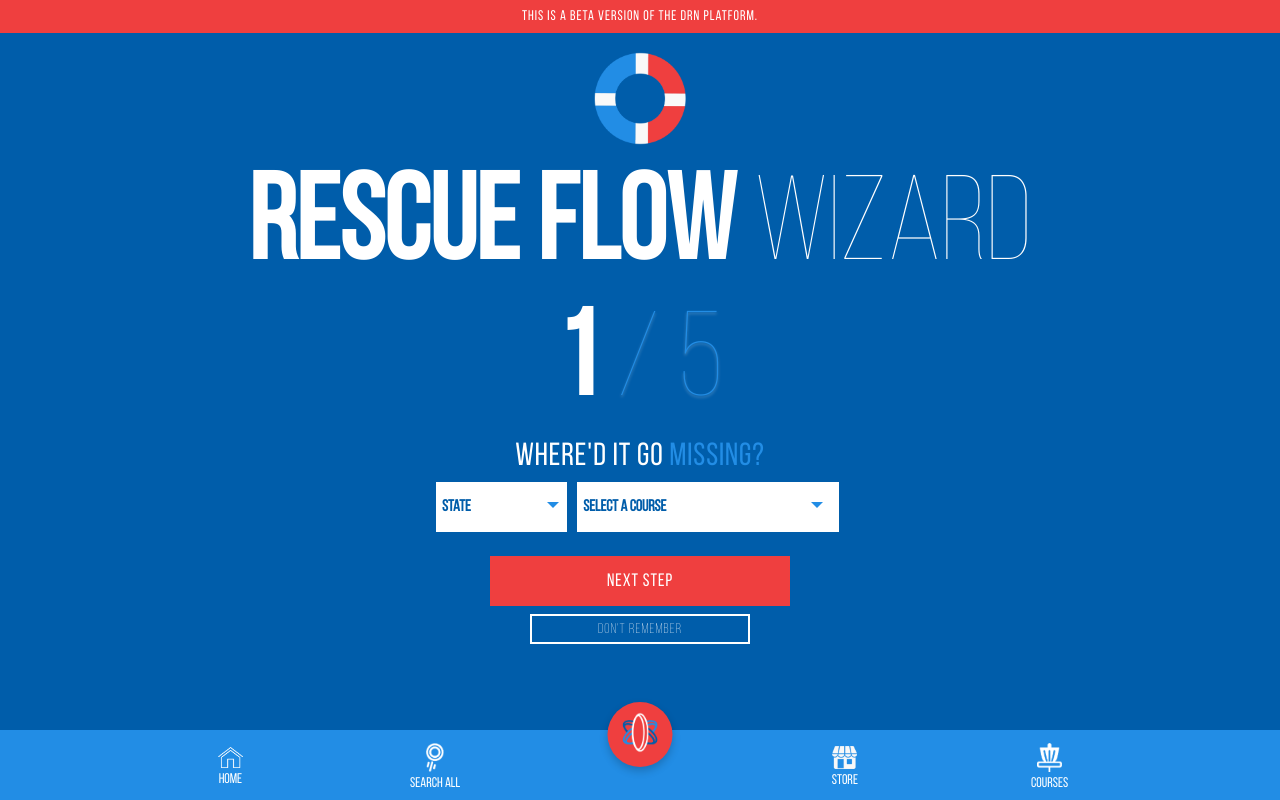
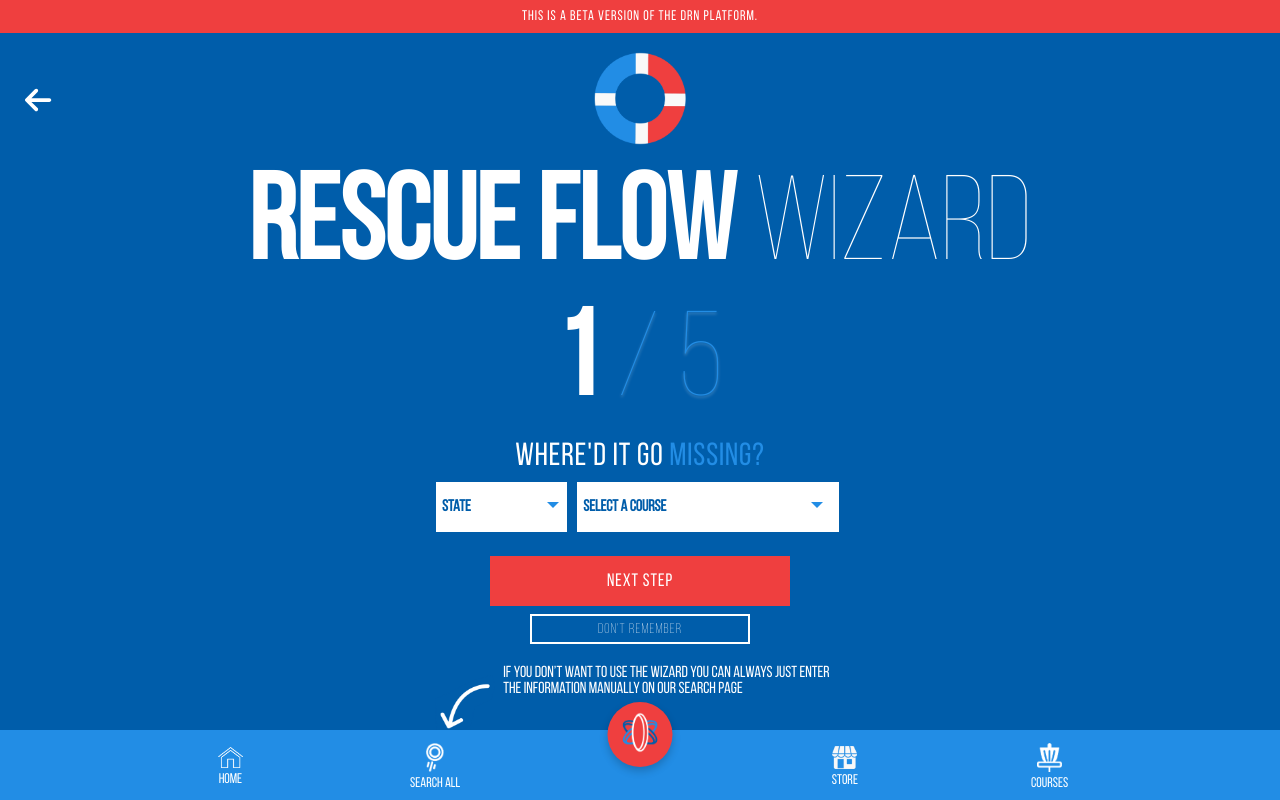
Before and after one commit to Disc-Rescue-Network/disc-rescue-network, a React (Create React App) app: page /rescueflow in a window 1280 px wide. Built offline with nearby package versions, Linux system fonts and the light colour scheme.

Commit message:
Arrow and Wizardbox in the rescueFlow

```diff
--- a/package.json
+++ b/package.json
@@ -3,6 +3,9 @@
   "version": "0.1.0",
   "private": true,
   "dependencies": {
+    "@fortawesome/fontawesome-free": "^6.5.2",
+    "@fortawesome/free-solid-svg-icons": "^6.5.2",
+    "@fortawesome/react-fontawesome": "^0.2.0",
     "@types/node": "^16.18.55",
     "@types/react": "^18.2.24",
     "@types/react-dom": "^18.2.8",
--- a/src/globals.css
+++ b/src/globals.css
@@ -184,3 +184,47 @@ body {
   padding: 1rem;
   padding-bottom: 100px;
 }
+
+.arrow-left-icon {
+  position: absolute;
+  top: 80px;
+  left: 20px;
+  font-size: 30px;
+  color: white;
+  padding: 5px;
+  cursor: pointer
+}
+
+.wizardbox {
+  padding: 25px 0;
+  left: 460px;
+  left: 34%;
+  right: 0;
+  position: absolute;
+  bottom: 40px;
+  display: flex;
+  align-items: center;
+}
+
+.wizardbox img {
+  width: 80px;
+  max-width: 60px !important;
+  padding-top: 15px;
+}
+
+.wizardbox p {
+  font-size: 16px;
+  font-weight: 500;
+  color: var(--primary-white);
+  max-width: 340px;
+  text-align: left;
+  transform: translate(3px, -11px);
+}
+
+@media screen and (max-width:500px) {
+  .wizardbox p {
+    max-width: 250px;
+    transform: translate(3px, -20px);
+  }
+
+}
--- a/src/views/RescueFlow.tsx
+++ b/src/views/RescueFlow.tsx
@@ -1,22 +1,39 @@
 import { useState } from "react";
+import { FontAwesomeIcon } from '@fortawesome/react-fontawesome';
+import { faArrowLeft } from '@fortawesome/free-solid-svg-icons';
 import BetaBanner from "../components/BetaBanner";
 import RescueFlowStep1 from "../components/RescueFlowStep1";
 import RescueFlowStep2 from "../components/RescueFlowStep2";
 import RescueFlowStep3 from "../components/RescueFlowStep3";
 import RescueFlowStep4 from "../components/RescueFlowStep4";
 import RescueFlowStep5 from "../components/RescueFlowStep5";
+import Arrow from "../assets/arrow-down.png";
 
 export default function RescueFlow() {
   const [step, setStep] = useState(1);
 
+  const handleBack = () => {
+    if (step > 1) {
+      setStep(step - 1);
+    }
+  };
+
   return (
     <div className="container-rescue">
+      <i className="arrow-left-icon" onClick={handleBack}>
+        <FontAwesomeIcon icon={faArrowLeft} />
+      </i>
       <BetaBanner Course={"This is a Beta version of the DRN Platform."} />
       {step === 1 && <RescueFlowStep1 step={step} setStep={setStep} />}
       {step === 2 && <RescueFlowStep2 />}
       {step === 3 && <RescueFlowStep3 />}
       {step === 4 && <RescueFlowStep4 />}
       {step === 5 && <RescueFlowStep5 />}
+      <div className="wizardbox">
+        <img src={Arrow} alt="arrow"/>
+        <p>if you don’t want to use the wizard you can always just
+          enter the information manually on our search page</p>
+      </div>
     </div>
   );
 }
```
Also changed, not shown: 2 other files (tests, documents, lock files or other folders).
